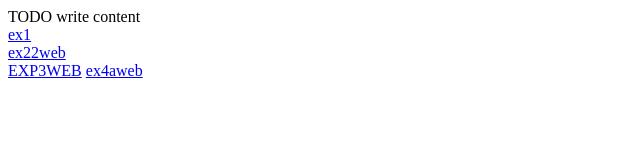
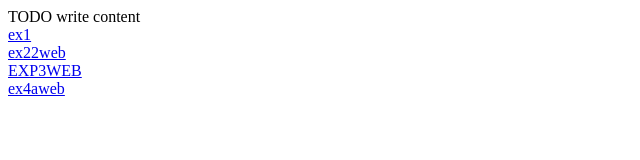
Before and after one commit to gopavarapuanusha/anusha, a plain HTML site: page index.html in a window 1280 px wide. Shown: the whole page, without its empty margins (0-640 px from the left). Drawn offline with Linux system fonts and the light colour scheme.

Commit message:
Update index.html

```diff
--- a/index.html
+++ b/index.html
@@ -14,7 +14,7 @@ and open the template in the editor.
         <div>TODO write content</div>
         <a href="ex1.html">ex1</a><br>
         <a href="ex2index.html">ex22web</a><br>
-        <a href="ex3.html">EXP3WEB</a><r>
+        <a href="ex3.html">EXP3WEB</a><br>
         <a href="ex4index.html">ex4aweb</a>
 
     </body>
```
